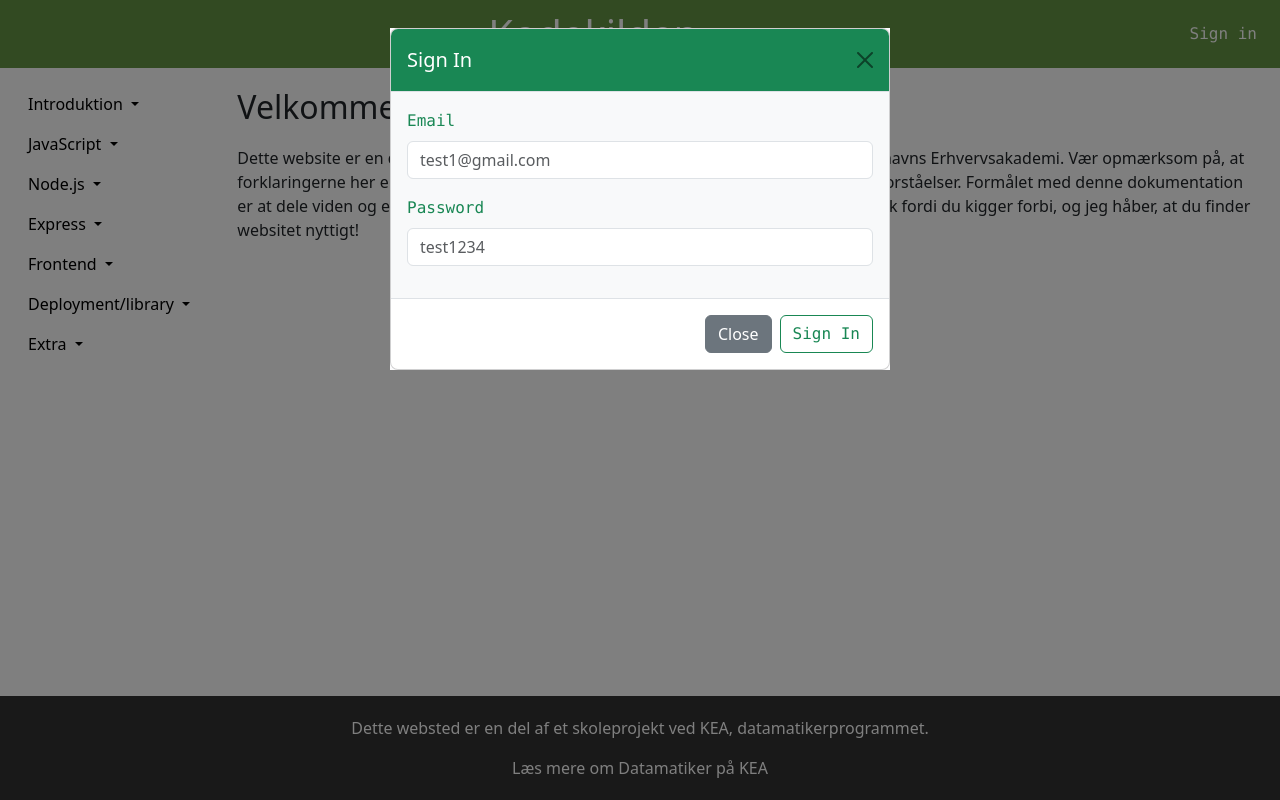
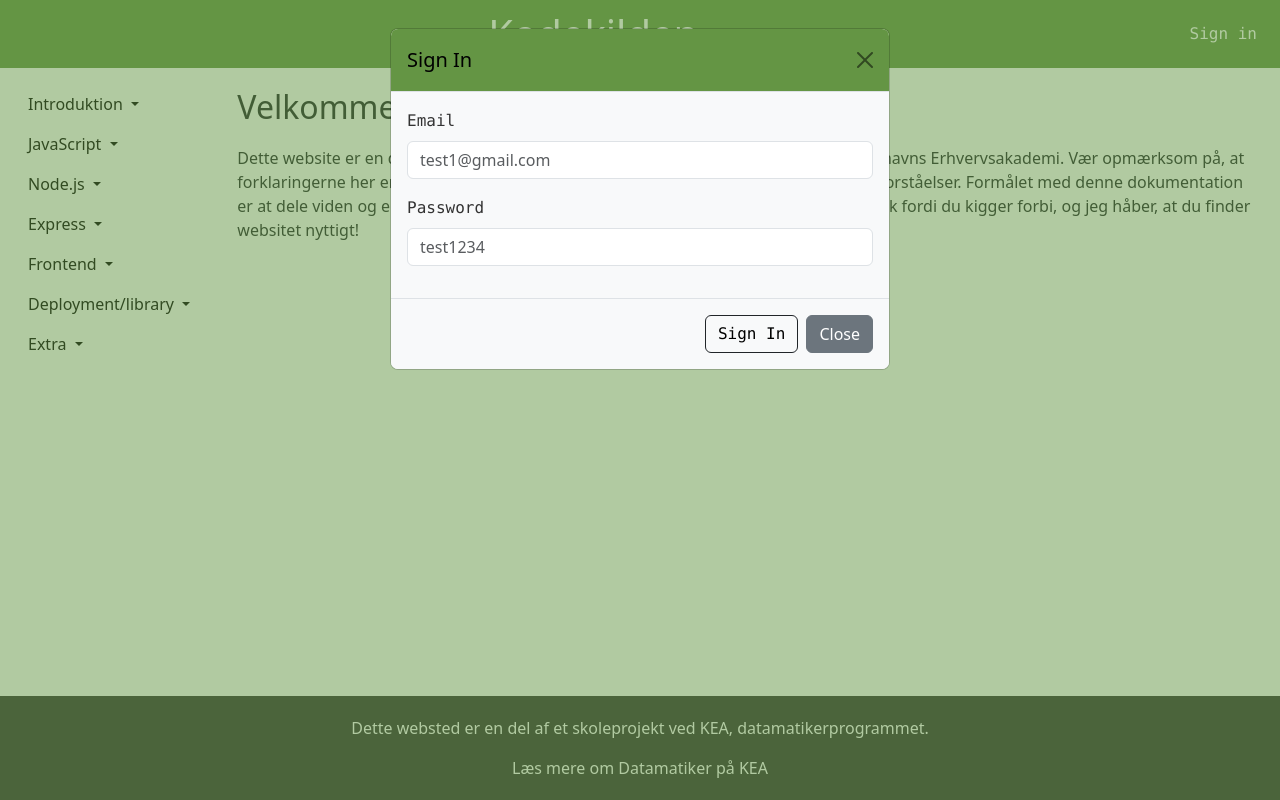
Before and after one commit to norskemarcus/Mandatory_I, a website: page public/frontpage.html in a window 1280 px wide. Both pictures are taken after a click on the button "Sign in". Drawn offline with nearby package versions, Linux system fonts and the light colour scheme.

Commit message:
changed colors of the modal to match header

```diff
--- a/public/frontpage.html
+++ b/public/frontpage.html
@@ -61,24 +61,24 @@
 
 
 <!-- Modal for Sign In -->
-<div class="modal fade" id="signInModal" tabindex="-1" aria-labelledby="signInModalLabel" aria-hidden="true">
-  <div class="modal-dialog bg-light-subtle">
+<div class="modal fade custom-modal" id="signInModal" tabindex="-1" aria-labelledby="signInModalLabel" aria-hidden="true">
+  <div class="modal-dialog">
       <div class="modal-content">
-          <div class="modal-header bg-success">
+          <div class="modal-header">
               <h5 class="modal-title" id="signInModalLabel">Sign In</h5>
               <button type="button" class="btn-close" aria-label="Close"></button>
 
           </div>
-          <div class="modal-body bg-body-tertiary">
+          <div class="modal-body">
 
               <form id="signInForm">
 
                   <div class="mb-3">
-                      <label for="email" class="form-label font-monospace text-success">Email</label>
+                      <label for="email" class="form-label font-monospace">Email</label>
                       <input type="email" class="form-control" id="email" name="email" placeholder="test1@gmail.com">
                   </div>
                   <div class="mb-3">
-                      <label for="password" class="form-label font-monospace text-success">Password</label>
+                      <label for="password" class="form-label font-monospace">Password</label>
                       <input type="password" class="form-control" id="password" name="password" placeholder="test1234">
                   </div>
               </form>
@@ -86,9 +86,8 @@
     <div id="modalMessageDiv"></div>
           </div>
           <div class="modal-footer">
+              <button type="button" class="btn btn-outline-dark font-monospace text-black" id="signInModalButton">Sign In</button>
               <button type="button" class="btn btn-secondary" data-bs-dismiss="modal">Close</button>
-
-              <button type="button" class="btn btn-outline-success font-monospace text-success" id="signInModalButton">Sign In</button>
           </div>
       </div>
   </div>
--- a/public/style.css
+++ b/public/style.css
@@ -79,6 +79,37 @@ header {
   list-style: none;
   margin-left: 5px;
 }
+
+
+/* Custom modal styles */
+.custom-modal .modal-header {
+  background-color: #649544;
+  color: black;
+}
+
+.custom-modal .modal-body {
+  background-color: #f8f9fa;
+  color: #333;
+}
+
+.custom-modal .modal-footer {
+  background-color: #f8f9fa;
+  color: #333;
+}
+
+/* Override Bootstrap's modal backdrop color */
+.modal-backdrop {
+  background-color: #649544;
+ /*  rgba(0, 0, 0, 0.5);  Change to your desired backdrop color */
+}
+
+/* Change button color on hover */
+.custom-modal .modal-footer #signInModalButton:hover {
+  background-color: #649544; /* Change the background color on hover */
+  color: white; /* Change the text color on hover */
+  border-color: #649544; /* Change the border color on hover */
+}
+
 
 /* Main content styles */
 #mainContainer {
```
